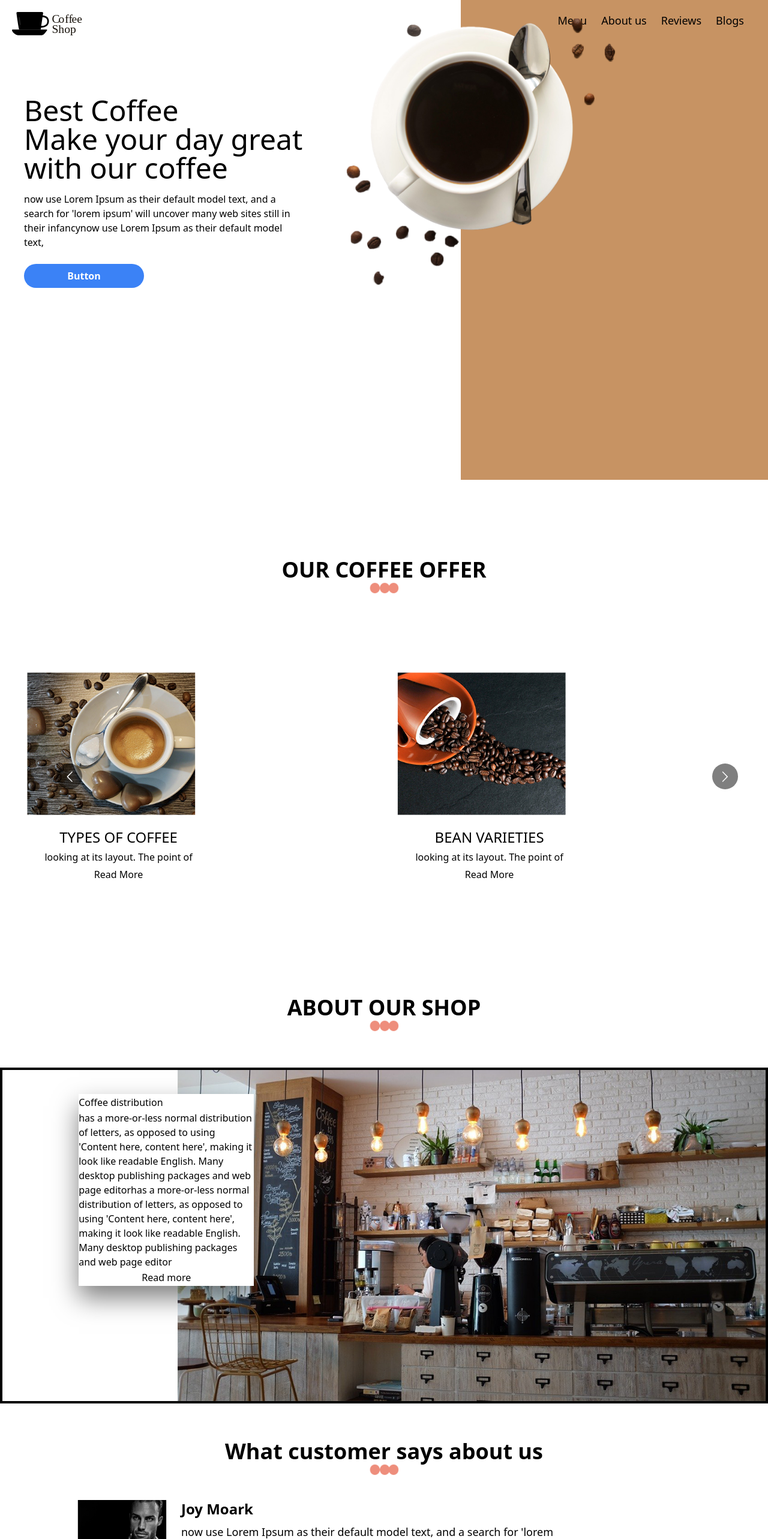
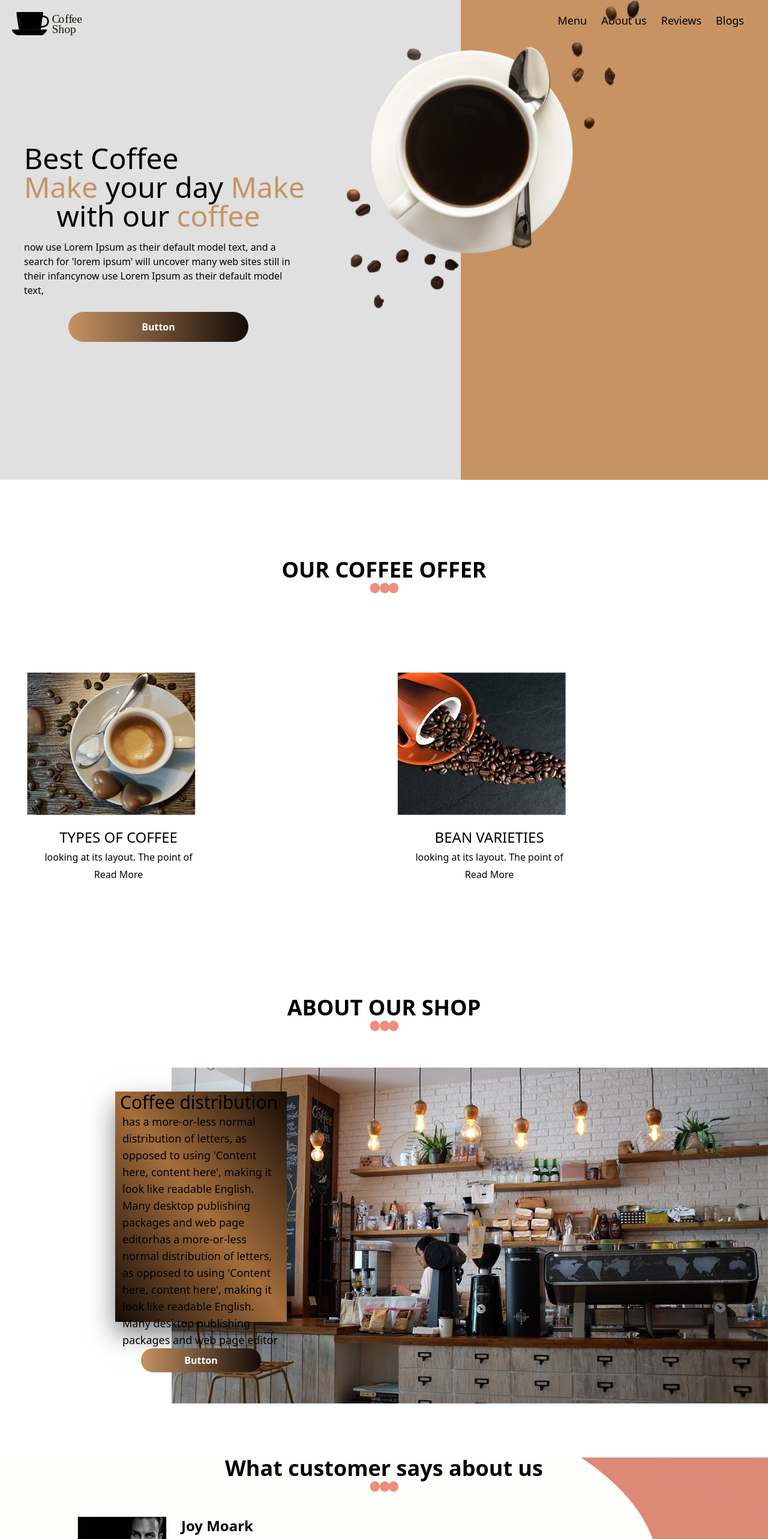
Before and after one commit to Fluxy47/coffee-website, a React (Vite) app: page / in a window 1280 px wide. Shown: the top 2566 px of the page at 60% size. Built offline with nearby package versions, Linux system fonts and the light colour scheme.

Commit message:
changed many things

```diff
--- a/src/App.jsx
+++ b/src/App.jsx
@@ -35,7 +35,9 @@ function App() {
       <CoffeeSection />
       <About />
       <Testimony />
+
       <Blog />
+
       <Footer />
       {/* <Contact />  */}
     </main>
--- a/src/Components/About.jsx
+++ b/src/Components/About.jsx
@@ -1,54 +1,81 @@
 import React from "react";
 import icon from "../images/bulit-icon.png";
 import aboutimg from "../images/about-img.png";
+import { useScroll } from "./useScroll";
+import { motion } from "framer-motion";
 
 function About() {
+  const [element, controls] = useScroll();
+
+  const text = {
+    hidden: {
+      opacity: 0,
+      y: 20,
+    },
+    show: {
+      opacity: 1,
+      y: 0,
+    },
+    exit: {
+      opacity: 0,
+    },
+  };
+  const text1 = {
+    hidden: {
+      opacity: 0,
+      y: 40,
+    },
+    show: {
+      opacity: 1,
+      y: 0,
+    },
+    exit: {
+      opacity: 0,
+    },
+  };
+  const imgani = {
+    hidden: {
+      opacity: 0,
+      x: 30,
+    },
+    show: {
+      opacity: 1,
+      x: 0,
+    },
+    exit: {
+      opacity: 0,
+    },
+  };
+
   return (
-    // <div className="flex flex-col h-screen w-full justify-evenly overflow-hidden">
-    //   <div className="flex flex-col items-center ">
-    //     <h2 className="text-4xl text-center text-black font-bold">
-    //       ABOUT OUR SHOP
-    //     </h2>
-    //     <img src={icon} className="w-[50px] h-5" />
-    //   </div>
-    //   <div className="flex w-full h-[80vh]">
-    //     <section
-    //       className="w-[90vmin] h-[60vmin] bg-white relative left-[10%] top-10 z-[2]"
-    //       style={{ boxShadow: "0px 20px 40px rgba(0, 0, 0, 0.5)" }}
-    //     >
-    //       <div className="flex flex-col h-full justify-evenly">
-    //         <h2>Coffee distribution </h2>
-    //         <p>
-    //           has a more-or-less normal distribution of letters, as opposed to
-    //           using 'Content here, content here', making it look like readable
-    //           English. Many desktop publishing packages and web page editorhas a
-    //           more-or-less normal distribution of letters, as opposed to using
-    //           'Content here, content here', making it look like readable
-    //           English. Many desktop publishing packages and web page editor
-    //         </p>
-
-    //         <button>Read more</button>
-    //       </div>
-    //     </section>
-    //     <img src={aboutimg} className="relative right-[10%]" />
-    //   </div>
-    // </div>
-    <div className="h-screen w-full ">
+    <div ref={element} className="h-screen w-full mb-7">
       <section className="flex flex-col  h-auto lg:h-screen w-full items-center justify-evenly ">
-        <div className="flex flex-col items-center mb-[30px] lg:mb-0">
+        <motion.div
+          variants={text}
+          animate={controls}
+          transition={{
+            duration: 0.3,
+          }}
+          className="flex flex-col items-center mb-[50px] lg:mb-0"
+        >
           <h2 className="text-4xl text-center text-black font-bold">
             ABOUT OUR SHOP
           </h2>
           <img src={icon} className="w-[50px] h-5" />
-        </div>
-        <div className="border-4 border-black flex w-full h-[70vh]">
-          <section
-            className="w-[30vmax] h-[25vmax] bg-white relative left-[10%] top-10 z-[2]"
+        </motion.div>
+        <div className="flex flex-col-reverse lg:flex-row w-full lg:h-[70vh]">
+          <motion.section
+            variants={text1}
+            animate={controls}
+            transition={{
+              duration: 0.5,
+            }}
+            className=" w-full lg:w-[40vmax] lg:h-[30vmax]  bg-white lg:relative left-[15%] top-10 z-[2]"
             style={{ boxShadow: "0px 20px 40px rgba(0, 0, 0, 0.5)" }}
           >
-            <div className="flex flex-col h-full justify-evenly">
-              <h2>Coffee distribution </h2>
-              <p>
+            <div className="flex flex-col h-full justify-evenly bg-gradient-to-bl from-[#140B06]  via-[#A56E3B] to-[#140B06]">
+              <h2 className="ml-2 text-3xl">Coffee distribution </h2>
+              <p className="mx-3 lg:text-lg">
                 has a more-or-less normal distribution of letters, as opposed to
                 using 'Content here, content here', making it look like readable
                 English. Many desktop publishing packages and web page editorhas
@@ -57,10 +84,20 @@ function About() {
                 English. Many desktop publishing packages and web page editor
               </p>
 
-              <button>Read more</button>
+              <button className="bg-gradient-to-r from-[#C79363]  to-[#140B06] w-[200px] text-white font-bold py-2 px-4 mx-auto rounded-full">
+                Button
+              </button>
             </div>
-          </section>
-          <img src={aboutimg} className="hidden lg:inline" />
+          </motion.section>
+          <motion.img
+            variants={imgani}
+            animate={controls}
+            transition={{
+              duration: 0.5,
+            }}
+            src={aboutimg}
+            className="w-full lg:w-auto object-contain "
+          />
         </div>
       </section>
     </div>
--- a/src/Components/Blog.jsx
+++ b/src/Components/Blog.jsx
@@ -1,34 +1,78 @@
-import React from "react";
+import React, { useState } from "react";
 import icon from "../images/bulit-icon.png";
 import blog1 from "../images/blog-img1.png";
 import blog2 from "../images/blog-img2.png";
+import { motion } from "framer-motion";
+import { useScroll } from "./useScroll";
 
 function Blog() {
+  const [element, controls] = useScroll();
+
+  const text = {
+    hidden: {
+      opacity: 0,
+      y: 20,
+    },
+    show: {
+      opacity: 1,
+      y: 0,
+    },
+    exit: {
+      opacity: 0,
+    },
+  };
+
+  const cardani = {
+    hidden: {
+      opacity: 0,
+      x: -40,
+    },
+    show: {
+      opacity: 1,
+      x: 0,
+    },
+  };
+
+  const cardani2 = {
+    hidden: {
+      opacity: 0,
+      x: 40,
+    },
+    show: {
+      opacity: 1,
+      x: 0,
+    },
+  };
+
   return (
-    // <div className="h-screen w-full">
-    //   <section className="flex flex-col  h-screen  items-center justify-evenly ">
-    //     <div className="flex flex-col items-center">
-    //       <h2 className="text-4xl text-center text-black font-bold">
-    //         OUR COFFEE OFFER
-    //       </h2>
-    //       <img src={icon} className="w-[50px] h-5" />
-    //     </div>
-    //   </section>
-    // </div>
-    <div className="h-screen w-full">
-      <section className="flex flex-col h-auto lg:h-screen w-full items-center justify-evenly">
-        <div className="flex flex-col items-center mb-[30px] lg:mb-0">
+    <div ref={element} className="h-auto  w-full mb-[100px]">
+      <section className="flex flex-col h-auto lg:h-screen w-full items-center ">
+        <motion.div
+          variants={text}
+          animate={controls}
+          transition={{
+            duration: 0.3,
+          }}
+          className="flex flex-col items-center mb-[30px] lg:mb-0"
+        >
           <h2 className="text-4xl text-center text-black font-bold">
             Our Blog
           </h2>
           <img src={icon} className="w-[50px] h-5" />
-        </div>
-        <div className="flex flex-col lg:flex-row gap-7">
-          <section
+        </motion.div>
+        <div className="flex flex-col lg:flex-row gap-7 hover01">
+          <motion.section
+            variants={cardani}
+            animate={controls}
+            transition={{
+              duration: 0.4,
+            }}
             className="bg-white w-[90vw] lg:w-[40vw]"
             style={{ boxShadow: "0px 20px 40px rgba(0, 0, 0, 0.5)" }}
           >
-            <img src={blog1} className="w-[90vw] lg:w-[40vw]" />
+            <div className="relative overflow-hidden w-[90vw] lg:w-[40vw]">
+              <img src={blog1} className="w-[90vw] lg:w-[40vw]" />
+            </div>
             <h2 className="text-2xl font-bold ml-5 mb-5 mt-5">
               PREP TECHNIQUES COFFEE
             </h2>
@@ -38,13 +82,19 @@ function Blog() {
               moredistracted by the readable content of a page when looking at
               its layout. The point of using Lorem Ipsum is that it has a more
             </p>
-          </section>
-          <section
+          </motion.section>
+          <motion.section
+            variants={cardani2}
+            animate={controls}
+            transition={{
+              duration: 0.4,
+            }}
             className="bg-white w-[90vw] lg:w-[40vw]"
             style={{ boxShadow: "0px 20px 40px rgba(0, 0, 0, 0.5)" }}
           >
-            {" "}
-            <img src={blog2} className="w-[90vw] lg:w-[40vw]" />
+            <div className="relative overflow-hidden w-[90vw] lg:w-[40vw]">
+              <img src={blog2} className="w-[90vw] lg:w-[40vw]" />
+            </div>
             <h2 className="text-2xl font-bold ml-5 mb-5 mt-5">
               PREP TECHNIQUES COFFEE
             </h2>
@@ -54,7 +104,7 @@ function Blog() {
               moredistracted by the readable content of a page when looking at
               its layout. The point of using Lorem Ipsum is that it has a more
             </p>
-          </section>
+          </motion.section>
         </div>
       </section>
     </div>
--- a/src/Components/Card.jsx
+++ b/src/Components/Card.jsx
@@ -1,11 +1,14 @@
 import React from "react";
+import { motion } from "framer-motion";
 
 function Card({ item }) {
   const { img, title } = item;
   return (
-    <div className="bg-white w-[80vw] lg:w-[24vw] mb-7 lg:mb-0">
-      <div className="flex flex-col ">
-        <img src={img} className="w-[80vw] lg:w-[22vw]  mb-[20px]" />
+    <div className=" border-none w-[80vw] lg:w-[24vw] mb-7 lg:mb-0 hover01">
+      <section className="flex flex-col ">
+        <div className="relative overflow-hidden w-[80vw] lg:w-[22vw]">
+          <img src={img} className="w-[80vw] lg:w-[22vw]  mb-[20px]" />
+        </div>
         <h2 className="text-black uppercase text-2xl text-center mb-[5px]">
           {title}
         </h2>
@@ -13,10 +16,9 @@ function Card({ item }) {
           looking at its layout. The point of
         </p>
         <button>Read More</button>
-      </div>
+      </section>
     </div>
   );
-  s;
 }
 
 export default Card;
--- a/src/Components/CoffeeSection.jsx
+++ b/src/Components/CoffeeSection.jsx
@@ -68,27 +68,19 @@ function CoffeeSection() {
   return (
     <div ref={element} className="h-auto w-full">
       <section className="flex flex-col h-auto lg:h-screen w-full items-center justify-evenly">
-        <div className="flex flex-col items-center mb-[30px] lg:mb-0">
-          <motion.h2
+        <motion.div
           variants={text}
           animate={controls}
           transition={{
             duration: 0.3,
           }}
-            className="text-4xl text-center text-black font-bold"
+          className="flex flex-col items-center mb-[30px] lg:mb-0"
         >
+          <h2 className="text-4xl text-center text-black font-bold">
             OUR COFFEE OFFER
-          </motion.h2>
-          <motion.img
-            variants={text}
-            animate={controls}
-            transition={{
-              duration: 0.4,
-            }}
-            src={icon}
-            className="w-[50px] h-5"
-          />
-        </div>
+          </h2>
+          <img src={icon} className="w-[50px] h-5" />
+        </motion.div>
         <motion.div
           variants={slider}
           animate={controls}
@@ -97,7 +89,14 @@ function CoffeeSection() {
           }}
           className="w-full hidden lg:inline"
         >
-          <Carousel className="ml-11" infinite={true} responsive={responsive}>
+          <Carousel
+            className="ml-11"
+            swipeable={false}
+            draggable={false}
+            infinite={true}
+            removeArrowOnDeviceType={["tablet", "mobile"]}
+            responsive={responsive}
+          >
             {items.map((item, idx) => (
               <Card key={idx} item={item} />
             ))}
--- a/src/Components/Header.jsx
+++ b/src/Components/Header.jsx
@@ -18,8 +18,9 @@ const text = {
 function Header() {
   const [element, controls] = useScroll();
   return (
-    <div ref={element} className="bg-white h-screen w-full">
-      <div className="bg-[#C79363] absolute right-0 h-screen w-[40vw]" />
+    <div ref={element} className="bg-[#E0E0E0] h-screen w-full">
+      <div className="bg-[#C79363] hidden lg:inline absolute right-0 h-screen w-[40vw]" />
+      <div className="bg-gradient-to-bl from-[#140B06] lg:hidden to-[#C79363]  fixed z-[2] right-0 h-screen w-full" />
       <motion.img
         initial={{ opacity: 0 }}
         variants={text}
@@ -28,9 +29,9 @@ function Header() {
           duration: 0.7,
         }}
         src={cup}
-        className="absolute top-[-6%] right-[4%] z-[2]"
+        className="absolute top-[-5%] right-[4%] z-[4]"
       />
-      <div className="absolute top-0 left-0 flex w-full   mt-5">
+      <div className="absolute top-0 left-0 flex w-full ml-[-20px] lg:ml-0  mt-5">
         <svg
           className="ml-5"
           height={40}
@@ -79,27 +80,29 @@ function Header() {
             </tspan>
           </text>
         </svg>
-        <div className="flex absolute right-10 gap-6 m-auto">
+        <div className="flex absolute right-0 lg:right-10 gap-6 m-auto">
           <h2 className="text-lg">Menu</h2>
           <h2 className="text-lg">About us</h2>
           <h2 className="text-lg">Reviews</h2>
           <h2 className="text-lg">Blogs</h2>
         </div>
       </div>
-      <section className="relative top-[20%] ml-10 flex flex-col w-[35vw]">
-        <h1 className="text-5xl">Best Coffee</h1>
+      <section className="relative top-[30%] mx-1 lg:ml-10 flex flex-col w-full lg:w-[35vw] z-[3]">
+        <h1 className="text-5xl font-raleway">Best Coffee</h1>
 
-        <h1 className="text-5xl mb-4 text-ellipsis  whitespace-nowrap">
-          Make your day great
+        <h1 className=" text-4xl text-center lg:text-5xl mb-4 text-ellipsis  whitespace-nowrap">
+          <span className="text-[#C79363]">Make</span> your day{" "}
+          <span className="text-[#C79363]">Make</span>
           <br />
-          with our coffee
+          with our{""}
+          <span className="text-[#C79363] ml-3">coffee</span>
         </h1>
         <p className="mb-6">
           now use Lorem Ipsum as their default model text, and a search for
           'lorem ipsum' will uncover many web sites still in their infancynow
           use Lorem Ipsum as their default model text,
         </p>
-        <button className="bg-blue-500 hover:bg-blue-700 w-[200px] text-white font-bold py-2 px-4 rounded-full">
+        <button className="bg-gradient-to-r from-[#C79363]  to-[#140B06] hover:bg-blue-700 w-[300px] h-[50px] text-white font-bold py-2 px-4 mx-auto rounded-full z-50">
           Button
         </button>
       </section>
--- a/src/Components/Testimony.jsx
+++ b/src/Components/Testimony.jsx
@@ -4,8 +4,30 @@ import icon from "../images/bulit-icon.png";
 import client1 from "../images/client-img1.png";
 import client2 from "../images/client-img2.png";
 import client3 from "../images/client-img3.png";
+import { useScroll } from "./useScroll";
+import { motion } from "framer-motion";
 
 function Testimony() {
+  const [element, controls] = useScroll();
+  const text = {
+    hidden: {
+      opacity: 0,
+      y: 20,
+    },
+    show: {
+      opacity: 1,
+      y: 0,
+    },
+    exit: {
+      opacity: 0,
+    },
+  };
+
+  const childVariants = {
+    hidden: { opacity: 0, x: -20 },
+    show: { opacity: 1, x: 0 },
+  };
+
   return (
     // <div className="h-screen w-full ">
     //   <img src={clientbg} className="absolute" />
@@ -18,17 +40,31 @@ function Testimony() {
     //     </div>
     //   </section>
     // </div>
-    <div className=" h-auto lg:h-[120vh] w-full ">
-      {/* <img src={clientbg} className="fixed hidden lg:inline" /> */}
-      <div className=" relative  flex flex-col items-center mb-[30px] lg:mb-10">
+    <div ref={element} className=" h-auto lg:h-[120vh] w-full ">
+      <img src={clientbg} className="fixed hidden lg:inline" />
+      <motion.div
+        variants={text}
+        animate={controls}
+        transition={{
+          duration: 0.3,
+        }}
+        className=" relative  flex flex-col items-center mb-[30px] lg:mb-10"
+      >
         <h2 className="text-4xl text-center text-black font-bold">
           What customer says about us
         </h2>
         <img src={icon} className="w-[50px] h-5" />
-      </div>
+      </motion.div>
       <section className="relative lg:left-[10%] flex flex-col h-auto lg:h-[90vh] w-full lg:w-[65vw]  items-center">
         <section className="flex flex-col gap-5">
-          <div className="flex flex-col lg:flex-row">
+          <motion.div
+            variants={childVariants}
+            animate={controls}
+            transition={{
+              duration: 0.3,
+            }}
+            className="flex flex-col lg:flex-row"
+          >
             <img src={client1} className="h-[150px] w-[150px] " />
             <div className="flex flex-col">
               <h2 className="text-2xl font-bold ml-6 mb-2">Joy Moark</h2>
@@ -38,8 +74,16 @@ function Testimony() {
                 infancynow use Lorem Ipsum as their default model text,
               </p>
             </div>
-          </div>
-          <div className="flex flex-col lg:flex-row">
+          </motion.div>
+          <motion.div
+            variants={childVariants}
+            animate={controls}
+            transition={{
+              duration: 0.3,
+              delay: 0.2,
+            }}
+            className="flex flex-col lg:flex-row"
+          >
             <img src={client2} className="h-[150px] w-[150px] " />
             <div className="flex flex-col">
               <h2 className="text-2xl font-bold ml-6 mb-2">Joy Moark</h2>
@@ -49,8 +93,16 @@ function Testimony() {
                 infancynow use Lorem Ipsum as their default model text,
               </p>
             </div>
-          </div>
-          <div className="flex flex-col lg:flex-row">
+          </motion.div>
+          <motion.div
+            variants={childVariants}
+            animate={controls}
+            transition={{
+              duration: 0.3,
+              delay: 0.4,
+            }}
+            className="flex flex-col lg:flex-row"
+          >
             <img src={client3} className="h-[150px] w-[150px]" />
             <div className="flex flex-col">
               <h2 className="text-2xl font-bold ml-6 mb-2">Joy Moark</h2>
@@ -60,7 +112,7 @@ function Testimony() {
                 infancynow use Lorem Ipsum as their default model text,
               </p>
             </div>
-          </div>
+          </motion.div>
         </section>
       </section>
     </div>
--- a/src/index.css
+++ b/src/index.css
@@ -1,6 +1,8 @@
 @tailwind base;
 @tailwind components;
 @tailwind utilities;
+
+@import url("https://fonts.googleapis.com/css2?family=Raleway:wght@600&display=swap");
 
 * {
   margin: 0;
@@ -89,3 +91,25 @@ html.has-scroll-dragging {
   right: auto;
   bottom: 0;
 }
+
+.hover01 {
+  background-color: white;
+}
+
+.hover01 section img {
+  overflow: hidden;
+  position: relative;
+  object-fit: cover;
+  -webkit-transform: scale(1);
+  transform: scale(1);
+  -webkit-transition: 0.3s ease-in-out;
+  transition: 0.3s ease-in-out;
+}
+.hover01 section:hover img {
+  -webkit-transform: scale(1.1);
+  transform: scale(1.1);
+}
+
+.hover2 {
+  background-color: white;
+}
--- a/tailwind.config.js
+++ b/tailwind.config.js
@@ -5,6 +5,10 @@ export default {
     extend: {
       backgroundImage: {
         footerbg: "url('./images/footer-bg.png')",
+        clientbg: "url('./images/client-bg.png')",
+      },
+      fontFamily: {
+        raleway: ["Raleway", "sans"], // Replace 'Raleway' with the actual font name if needed
       },
     },
   },
```
Also changed, not shown: src/Components/Footer.jsx (+10 -5 lines). Lines whose indentation alone changed are shown as unchanged.
